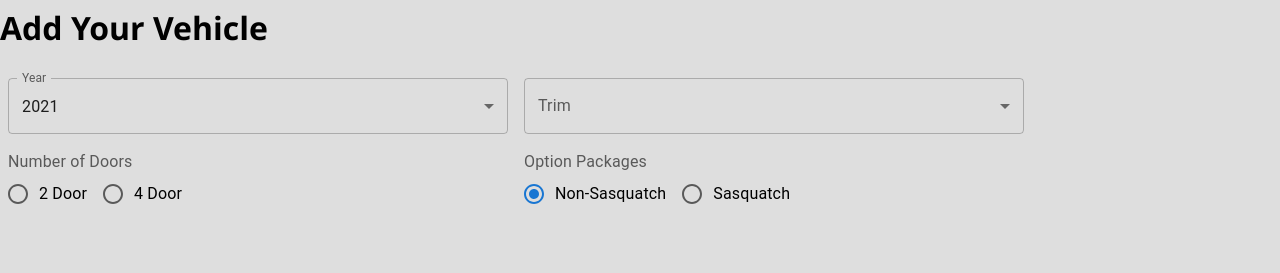
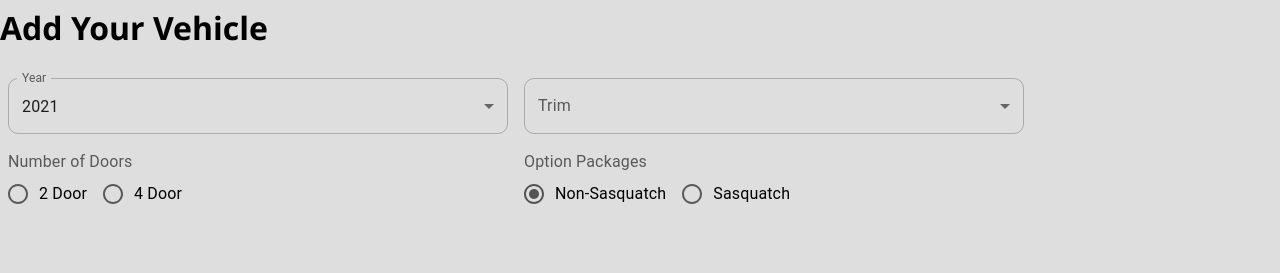
Before and after one commit to Jbaxend1/bored-fronco, a React (Create React App) app: page /#/add-vehicle in a window 1280 px wide. Shown: the part 245-518 px from the top of the page. Built offline with nearby package versions, Linux system fonts and the light colour scheme; no server answers.

Commit message:
form styling

```diff
--- a/src/components/AddVehicle/VehicleForm/VehicleForm.jsx
+++ b/src/components/AddVehicle/VehicleForm/VehicleForm.jsx
@@ -9,6 +9,18 @@ import Radio from '@mui/material/Radio';
 import RadioGroup from '@mui/material/RadioGroup';
 import FormControlLabel from '@mui/material/FormControlLabel';
 import FormLabel from '@mui/material/FormLabel';
+import { createTheme, ThemeProvider } from '@mui/material/styles';
+
+const theme = createTheme({
+    palette: {
+        primary: {
+            main: '#535353'
+        }
+    },
+    shape: {
+        borderRadius: 10
+    },
+})
 
 function VehicleForm() {
 
@@ -16,9 +28,10 @@ function VehicleForm() {
     const [trim, setTrim] = useState('');
 
     return (
-        <Box sx={{}}>
-            <FormControl sx={{ minWidth: 500, m: 1 }}>
-                <InputLabel id="year-input">Year</InputLabel>
+        <ThemeProvider theme={theme}>
+            <Box sx={{}}>
+            <FormControl sx={{ minWidth: 500, m: 1, color: '#f3be2d' }}>
+                <InputLabel id="year-input"  sx={{}}>Year</InputLabel>
                 <Select
                     labelId="year-input"
                     id="year-select"
@@ -78,6 +91,8 @@ function VehicleForm() {
             </FormControl>
 
         </Box>
+        </ThemeProvider>
+
     );
 }
 
```
